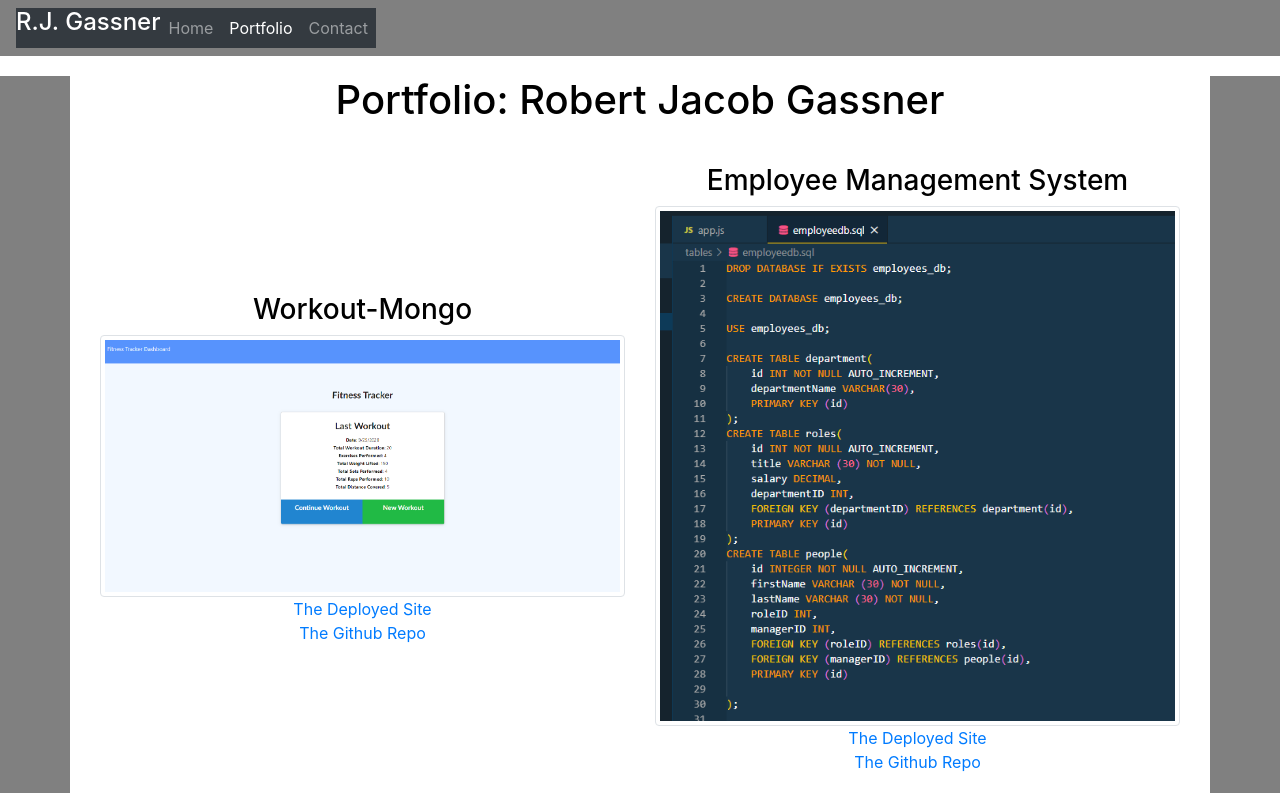
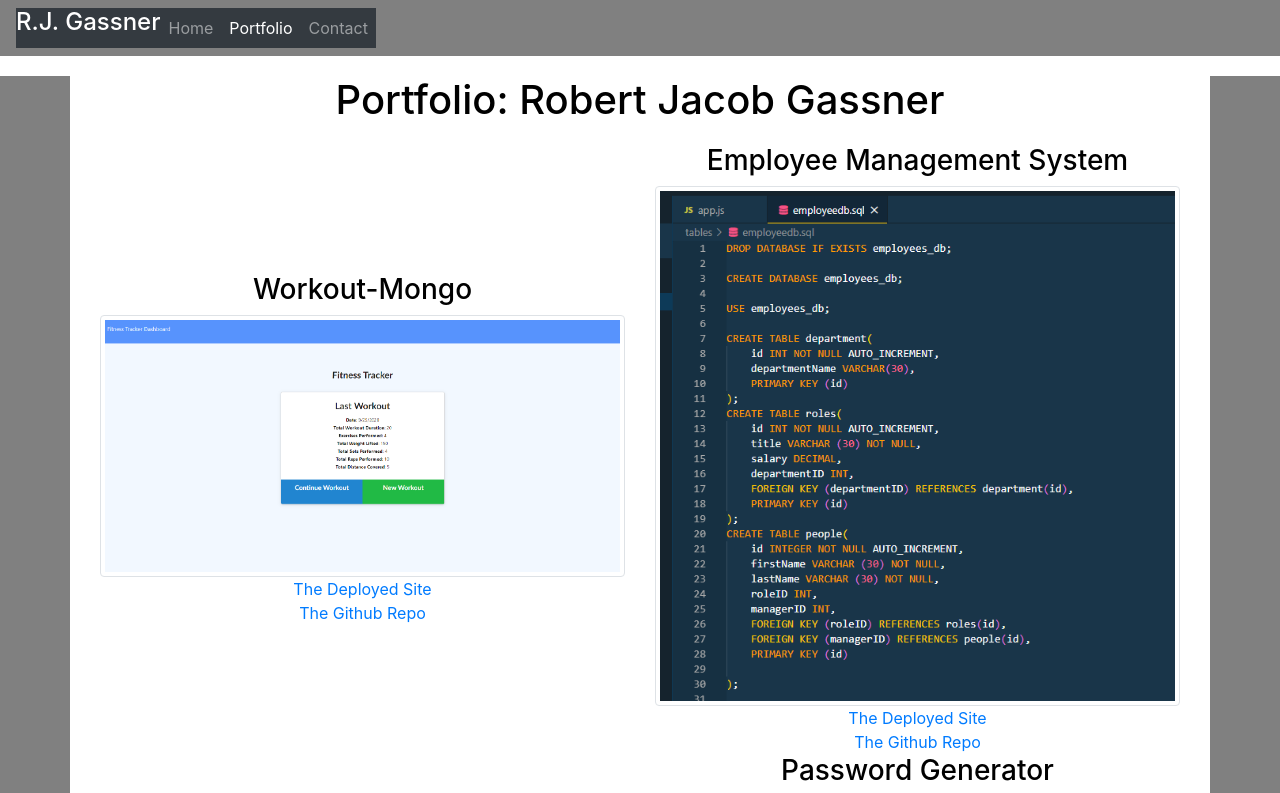
Before and after one commit to razzlejazzled/Portfolio-React, a React (Create React App) app: page /portfolio in a window 1280 px wide. Shown: the top 793 px of the page. Built offline with nearby package versions, Linux system fonts and the light colour scheme.

Commit message:
fixing id

```diff
--- a/src/components/Project.js
+++ b/src/components/Project.js
@@ -6,7 +6,7 @@ function Project(props) {
 
 
         <>
-        <div id="info" className="col-md-6 col-sm-6">
+        <div id="project" className="col-md-6 col-sm-6">
             <h3>{props.name}</h3>
             <img className="img-fluid img-thumbnail" src={props.image} alt="screenshot of the deployed application" />
             <div>
```
